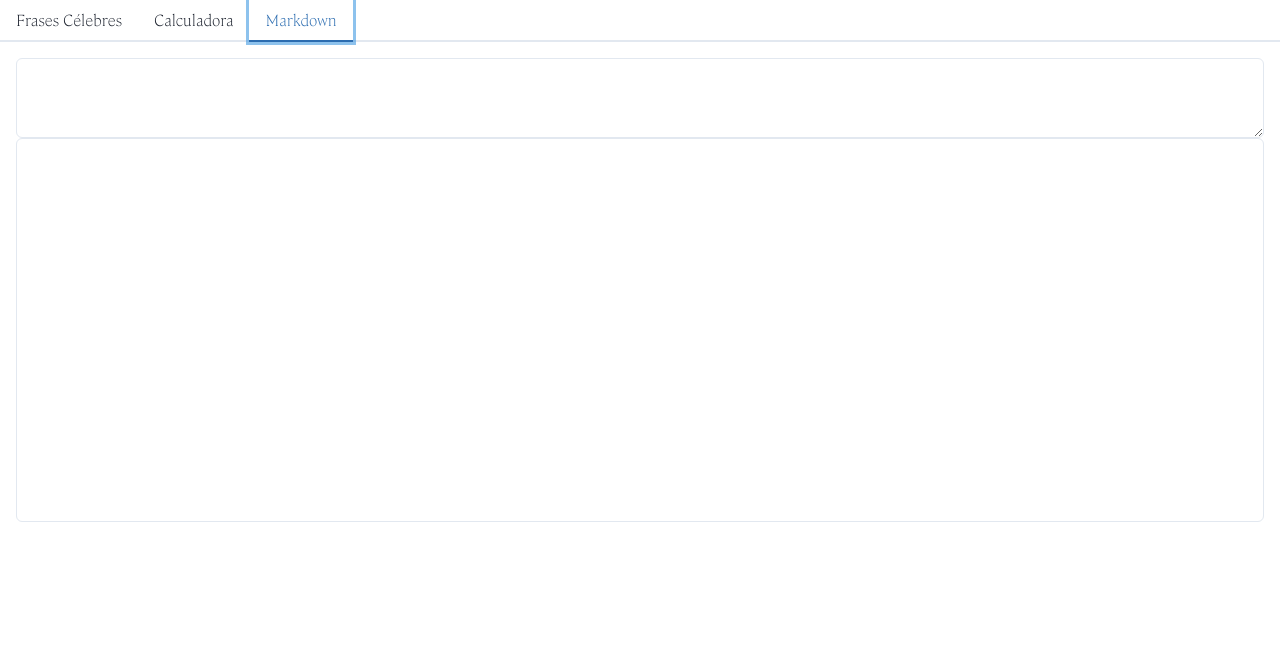
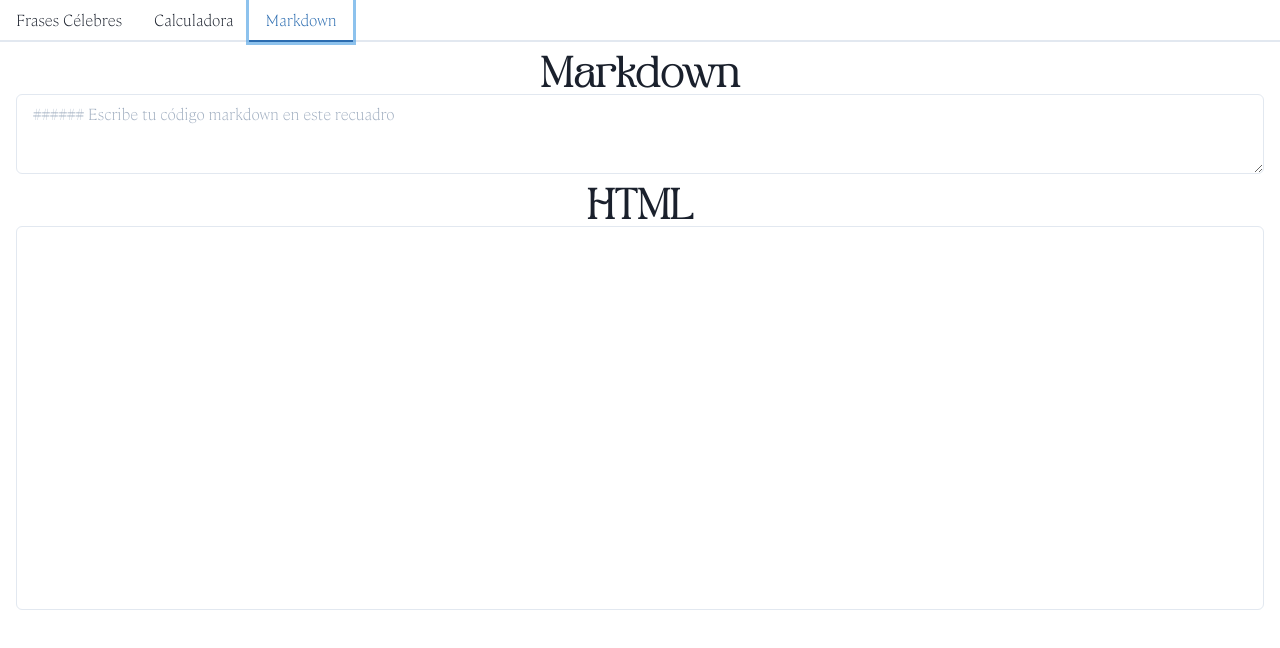
Before and after one commit to gnietto/usestate, a React (Vite) app: page / in a window 1280 px wide. Both pictures are taken after a click on the tab "Markdown". Shown: the top 648 px of the page. Built offline with nearby package versions, Linux system fonts and the light colour scheme.

Commit message:
Ajusta alineación y tamaño de encabezado; agrega placeholder

```diff
--- a/src/Previewer.tsx
+++ b/src/Previewer.tsx
@@ -1,7 +1,7 @@
 import { useState } from 'react';
 import { marked } from 'marked';
 import DOMPurify from 'dompurify';
-import { Box, Textarea } from '@chakra-ui/react';
+import { Box, Heading, Textarea } from '@chakra-ui/react';
 
 marked.setOptions({
   breaks: true
@@ -14,20 +14,30 @@ function Previewer() {
     setMarkdown(event.target.value);
   };
 
-  let html = marked.parse(markdown);
+  const html = marked.parse(markdown);
 
   return (
     <Box>
       <Box>
-        <Textarea value={markdown} onChange={onChange} />
+        <Heading as="h4" size="lg" textAlign="center">
+          Markdown
+        </Heading>
+        <Textarea
+          value={markdown}
+          onChange={onChange}
+          placeholder="###### Escribe tu código markdown en este recuadro"
+        />
+        <Heading as="h4" size="lg" mt="1rem" textAlign="center">
+          HTML
+        </Heading>
         <Box
-          minH="sm"
+          h="sm"
           borderRadius="md"
           borderWidth="1px"
           dangerouslySetInnerHTML={{
             __html: DOMPurify.sanitize(html)
           }}
-        ></Box>
+        />
       </Box>
     </Box>
   );
```
